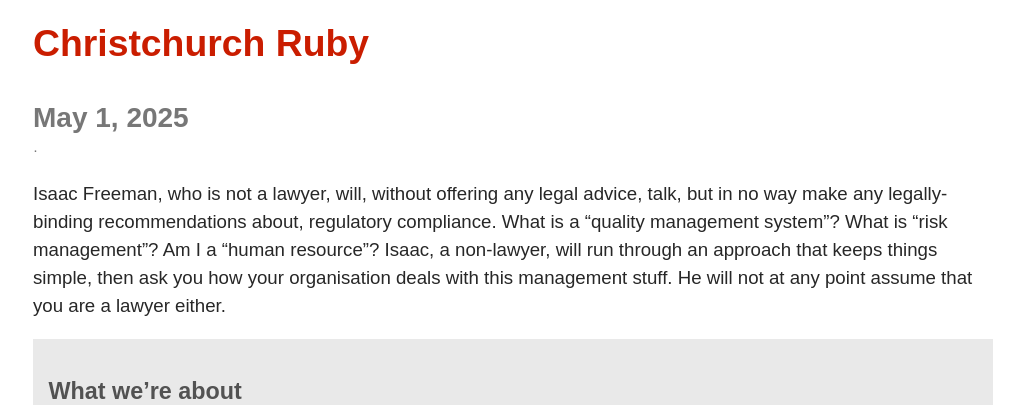
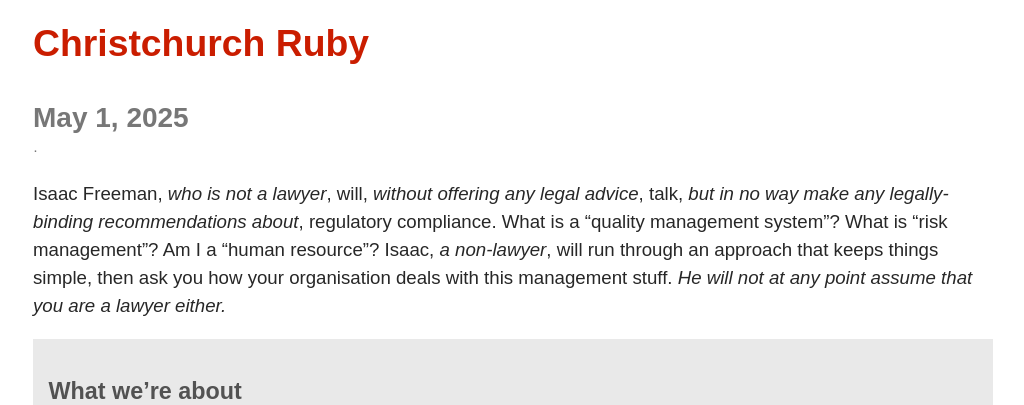
Before and after one commit to rubynz/christchurch, a Jekyll site: the page built from _events/2025/2025-05-15-meetup.md, in a window 1280 px wide. Shown: the top 405 px of the page, without its empty margins (127-1151 px from the left). Built offline with Jekyll 4.4.1, drawn with Linux system fonts in a browser that asks for light colours.

```diff
--- a/_events/2025/2025-05-15-meetup.md
+++ b/_events/2025/2025-05-15-meetup.md
@@ -4,4 +4,4 @@ time: 7:30pm
 title: Minimal Viable Compliance: Dealing with regulatory requirements when you’d rather be coding
 ---
 
-Isaac Freeman, who is not a lawyer, will, without offering any legal advice, talk, but in no way make any legally-binding recommendations about, regulatory compliance. What is a “quality management system”? What is “risk management”? Am I a “human resource”? Isaac, a non-lawyer, will run through an approach that keeps things simple, then ask you how your organisation deals with this management stuff. He will not at any point assume that you are a lawyer either.
+Isaac Freeman, _who is not a lawyer_, will, _without offering any legal advice_, talk, _but in no way make any legally-binding recommendations about_, regulatory compliance. What is a “quality management system”? What is “risk management”? Am I a “human resource”? Isaac, _a non-lawyer_, will run through an approach that keeps things simple, then ask you how your organisation deals with this management stuff. _He will not at any point assume that you are a lawyer either._
```
